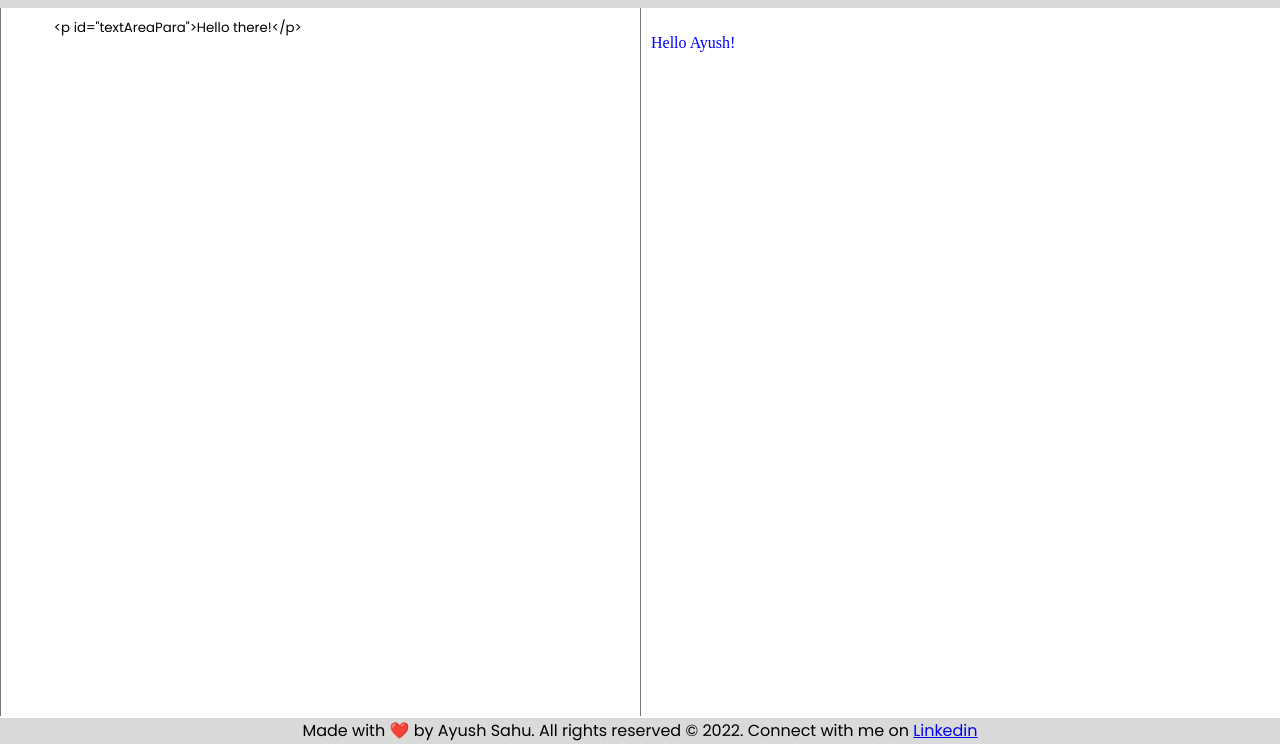
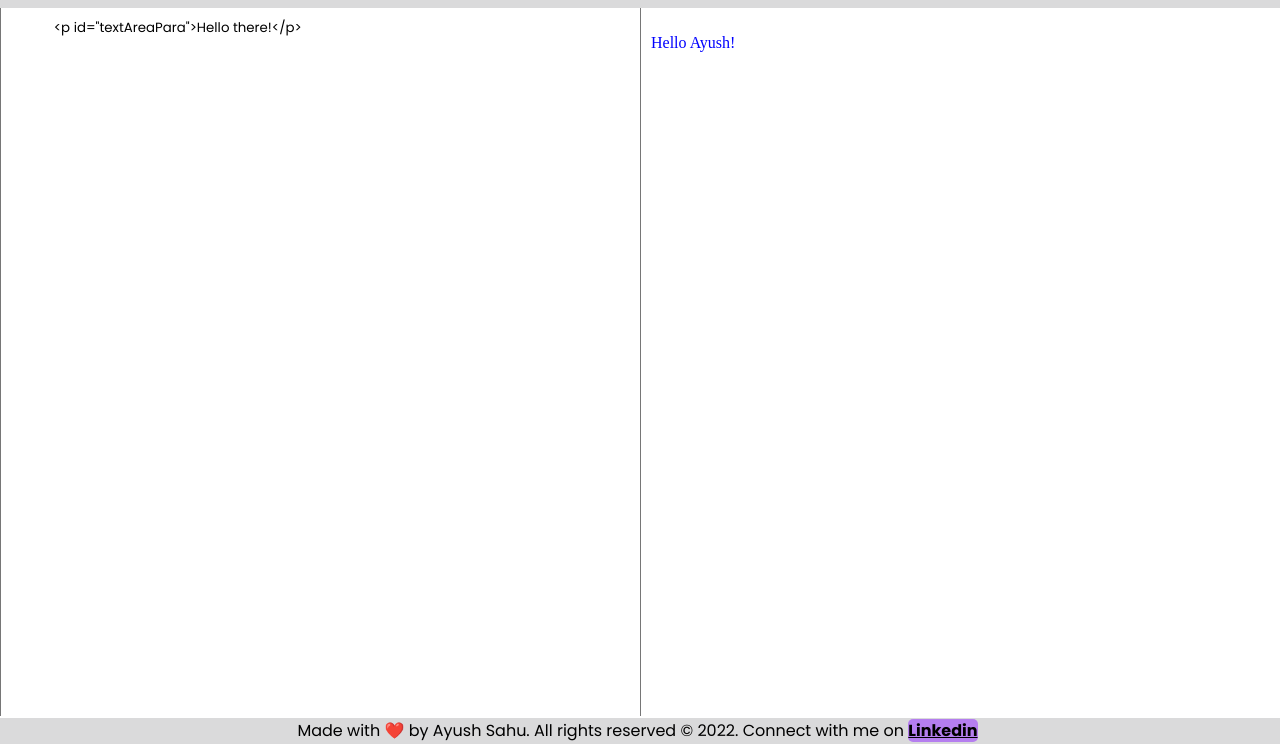
Before and after one commit to AyushSahu77/CodePlayer, a plain HTML site: page index.html in a window 1280 px wide. Shown: the part 56-800 px from the top of the page. Drawn offline with Linux system fonts and the light colour scheme.

Commit message:
Update style.css

```diff
--- a/style.css
+++ b/style.css
@@ -23,6 +23,17 @@
     text-align: center;
     align-items: center;
     padding-top: 1.8vh;
+}
+
+a {
+    color: black;
+    font-family: 'Poppins', sans-serif;
+    margin-right: 5px;
+    width: 60px;
+    height: 30px;
+    font-weight: bold;
+    background-color: #b57eef;
+    border-radius: 5px;
 }
 
 #buttonContainer :hover {
```
